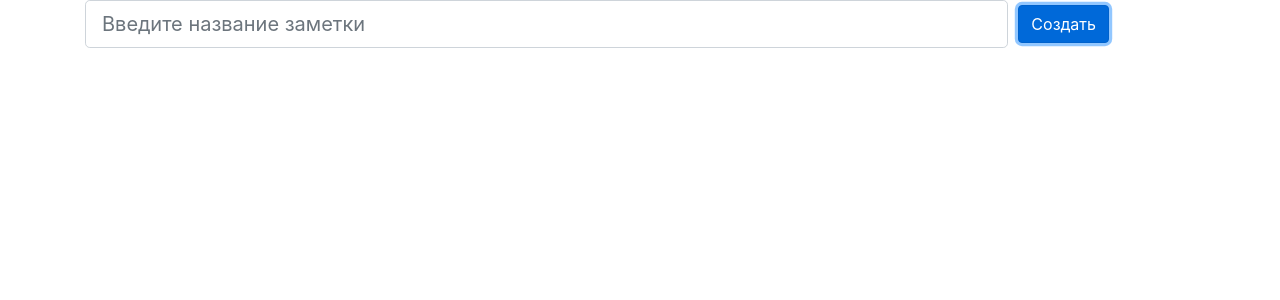
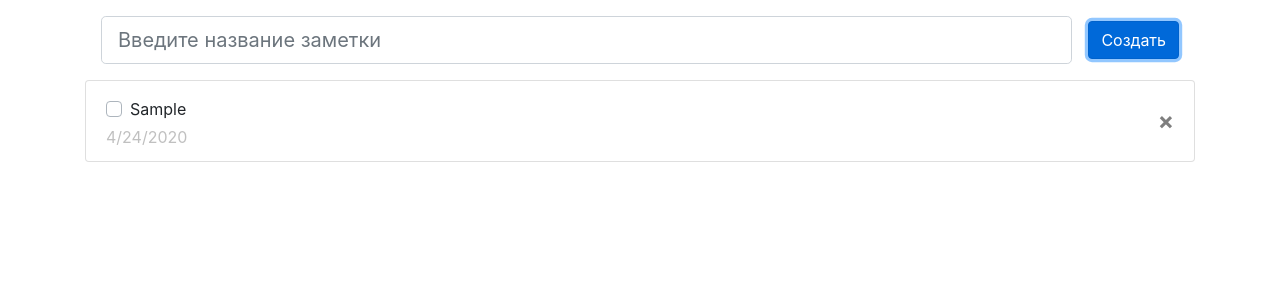
Before and after one commit to Infenzer/todo-app, a React app: page / in a window 1280 px wide. Both pictures are taken after typing "Sample" into the empty fields and a click on the button "Создать". Shown: the top 300 px of the page. Built offline with nearby package versions, Linux system fonts and the light colour scheme.

Commit message:
Созданы TodoList и Todo

```diff
--- a/src/App.tsx
+++ b/src/App.tsx
@@ -1,6 +1,7 @@
 import React from 'react'
 import {BrowserRouter,Switch, Route} from 'react-router-dom'
 import Main from './pages/Main'
+import './style/style.scss'
 
 const App: React.FC = () => {
   return (
--- /dev/null
+++ b/src/components/Todo.tsx
@@ -0,0 +1,32 @@
+import React from 'react'
+import { ITodo } from '../redux/reducers/todos'
+
+type TodoProps = ITodo
+
+const Todo: React.FC<TodoProps> = (props) => {
+  return (
+    <li className="todo list-group-item">
+      <div className="todo-main">
+        <div className="custom-control custom-checkbox my-1 mr-sm-2">
+          <input
+            type="checkbox"
+            className="custom-control-input"
+            id={`checkbox${props.id}`}
+          />
+          <label
+            className="custom-control-label"
+            htmlFor={`checkbox${props.id}`}
+          > {props.text} </label>
+        </div>
+        <div className="todo-create-data">
+          <p>{props.timeCreate}</p>
+        </div>
+      </div>
+      <button type="button" className="close" aria-label="Close">
+        <span aria-hidden="true">&times;</span>
+      </button>
+    </li>
+  )
+}
+
+export default Todo
--- /dev/null
+++ b/src/components/TodoList.tsx
@@ -0,0 +1,19 @@
+import React from 'react'
+import { TodosState } from '../redux/reducers/todos'
+import Todo from './Todo'
+
+interface TodoListProps {
+  todos: TodosState
+}
+
+const TodoList: React.FC<TodoListProps> = (props) => {
+  return(
+    <div className="todo-list-container">
+      <ul className="list-group">
+        {props.todos.map(todo => <Todo key={todo.id} {...todo}/>)}
+      </ul>
+    </div>
+  )
+}
+
+export default TodoList
--- a/src/containers/AddTodo.tsx
+++ b/src/containers/AddTodo.tsx
@@ -9,13 +9,13 @@ const AddTodo: React.FC<any> = () => {
   const handleClick = (e: React.MouseEvent<HTMLButtonElement>) => {
     e.preventDefault()
 
-    dispatch(addTodo(value))
+    dispatch(addTodo(value, new Date().toLocaleDateString()))
     setValue('')
   }
 
   return(
-    <form className="form-row">
-      <div className="col">
+    <form className="form add-todo">
+      <div className="input-wrapper">
         <input
           className="form-control form-control-lg"
           type="text"
@@ -24,7 +24,7 @@ const AddTodo: React.FC<any> = () => {
           onChange={(e) => setValue(e.target.value)}
         />
       </div>
-      <div className="col-2 d-flex align-items-center">
+      <div className="btn-wrapper">
         <button
           type="submit"
           className="btn btn-primary"
@@ -35,6 +35,4 @@ const AddTodo: React.FC<any> = () => {
   )
 }
 
-const connector = connect(null)
-
-export default connector(AddTodo)
+export default AddTodo
--- /dev/null
+++ b/src/containers/VisibleTodoList.tsx
@@ -0,0 +1,11 @@
+import { connect } from "react-redux";
+import TodoList from "../components/TodoList";
+import { RootState } from "../redux/reducers";
+
+const mapStateToProps = (state: RootState) => ({
+  todos: state.todos
+})
+
+const connector = connect(mapStateToProps)
+
+export default connector(TodoList)
--- a/src/pages/Main.tsx
+++ b/src/pages/Main.tsx
@@ -1,10 +1,13 @@
 import React from 'react'
 import AddTodo from '../containers/AddTodo'
+import TodoList from '../components/TodoList'
+import VisibleTodoList from '../containers/VisibleTodoList'
 
 const Main: React.FC = () => {
   return (
     <div className='container'>
       <AddTodo/>
+      <VisibleTodoList/>
     </div>
   )
 }
--- a/src/redux/actions/addTodo.ts
+++ b/src/redux/actions/addTodo.ts
@@ -5,16 +5,18 @@ export interface IAddTodo {
   id: number
   payload: {
     text: string
+    timeCreate: string
   }
 }
 
 let calcId = 0
 
-const addTodo = (text: string): IAddTodo => ({
+const addTodo = (text: string, timeCreate: string): IAddTodo => ({
   type: ADD_TODO,
   id: calcId++,
   payload: {
-    text
+    text,
+    timeCreate,
   }
 })
 
--- a/src/redux/reducers/todos.ts
+++ b/src/redux/reducers/todos.ts
@@ -1,9 +1,10 @@
 import { IAddTodo } from "../actions/addTodo"
 
-interface ITodo {
+export interface ITodo {
   text: string
   id: number
   checked: boolean
+  timeCreate: string
 }
 
 export type TodosState = ITodo[]
@@ -16,7 +17,8 @@ const todos = (state: TodosState = [], action: IAddTodo): TodosState => {
         {
           id: action.id,
           checked: false,
-          text: action.payload.text
+          text: action.payload.text,
+          timeCreate: action.payload.timeCreate
         }
       ]
     default: return state
--- /dev/null
+++ b/src/style/addTodo.scss
@@ -0,0 +1,14 @@
+.add-todo {
+  display: flex;
+  align-items: center;
+
+  .input-wrapper {
+    display: flex;
+    width: 100%;
+    margin: 1em;
+  }
+
+  .btn-wrapper {
+    margin-right: 1em;
+  }
+}
--- /dev/null
+++ b/src/style/style.scss
@@ -0,0 +1,6 @@
+@import './addTodo.scss';
+@import './todo.scss';
+
+p {
+  margin: 0;
+}
--- /dev/null
+++ b/src/style/todo.scss
@@ -0,0 +1,9 @@
+.todo {
+  display: flex;
+  align-items: center;
+  justify-content: space-between;
+
+  .todo-create-data {
+    color: silver;
+  }
+}
```
